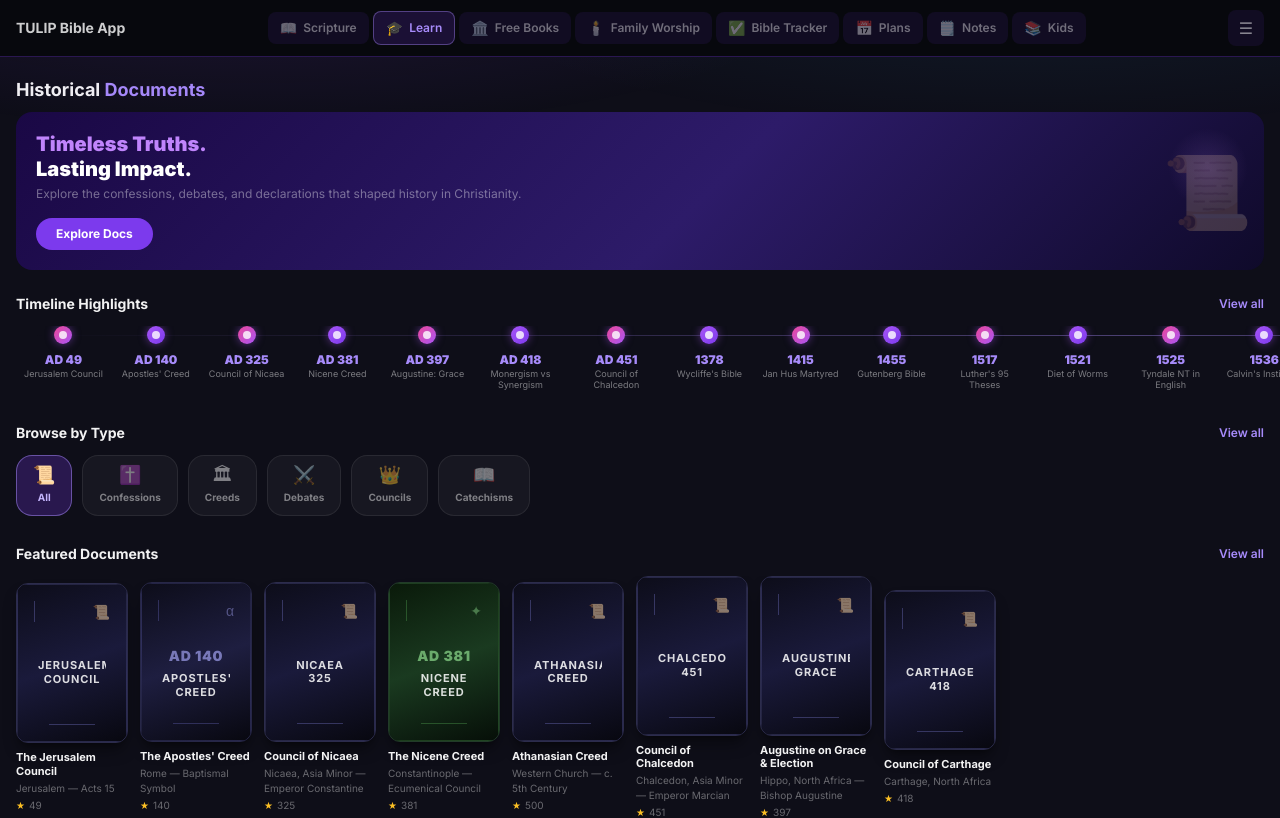
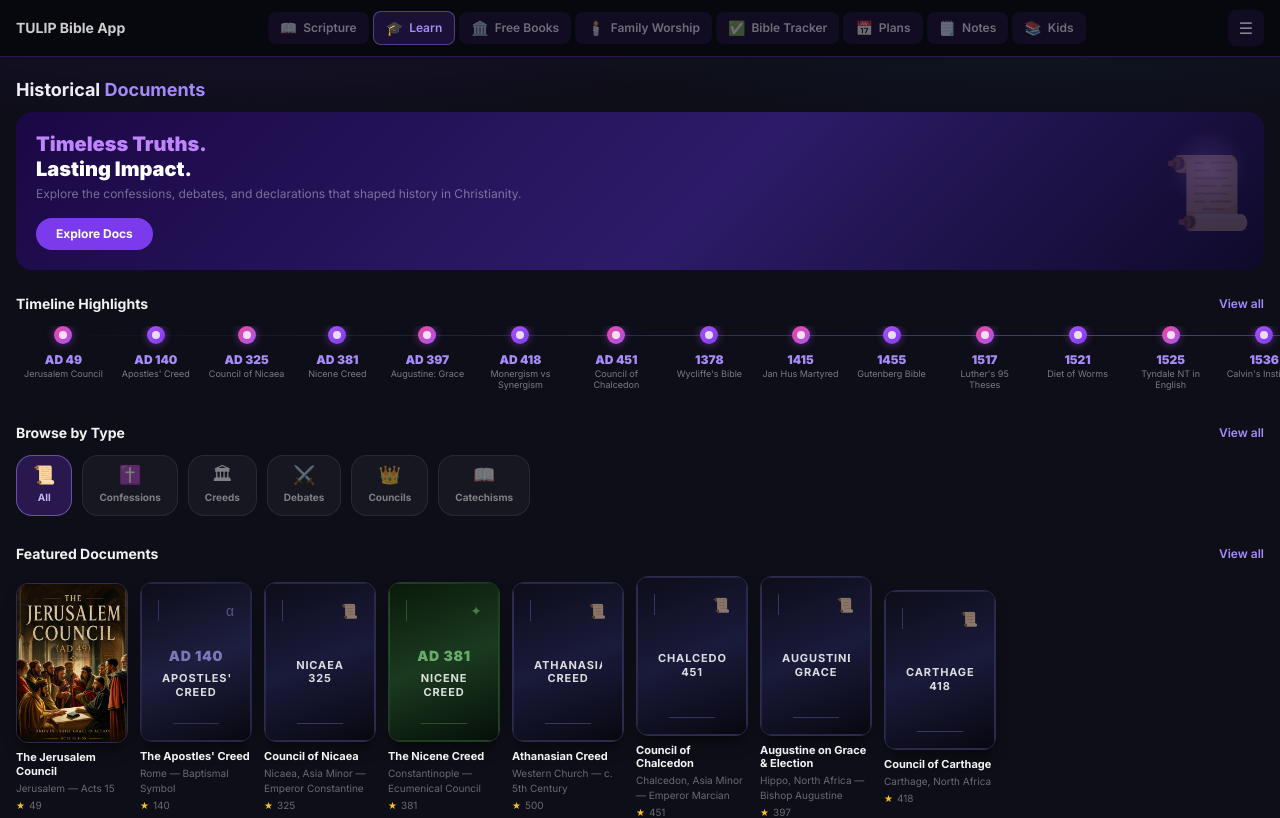
Before and after one commit to josuezuniga93-creator/BIBLE-APP, a Next.js app in the folder frontend/: page /learn in a window 1280 px wide. Shown: the top 818 px of the page. Built offline with nearby package versions, Linux system fonts and the light colour scheme.

Commit message:
feat: custom photo cover for Jerusalem Council

```diff
--- a/frontend/app/learn/page.tsx
+++ b/frontend/app/learn/page.tsx
@@ -51,10 +51,29 @@ const DOC_COVERS: Record<string, { bg: string; border: string; accent: string; y
 
 const DEFAULT_DOC_COVER = { bg: "linear-gradient(160deg,#0d0d1a,#1a1a3b,#080810)", border: "#7070c0", accent: "#a0a0e0", year: "", ornament: "📜" };
 
+// Custom photo covers — image overrides the gradient entirely
+const DOC_IMAGES: Record<string, string> = {
+  "jerusalem-council": "/covers/jerusalem-council.png",
+};
+
 function DocCover({ doc, size = "full" }: { doc: LearnDocument; size?: "full" | "small" | "featured" }) {
   const style = DOC_COVERS[doc.id] ?? DEFAULT_DOC_COVER;
+  const imageSrc = DOC_IMAGES[doc.id];
   const isSmall = size === "small";
   const isFeatured = size === "featured";
+
+  // If a custom photo exists, render it as a full-bleed cover image
+  if (imageSrc) {
+    return (
+      <div className="w-full h-full" style={{ position: "relative", overflow: "hidden" }}>
+        <img
+          src={imageSrc}
+          alt={doc.title}
+          style={{ width: "100%", height: "100%", objectFit: "cover", display: "block" }}
+        />
+      </div>
+    );
+  }
 
   return (
     <div
```
Also changed, not shown: frontend/public/covers/jerusalem-council.png (added), 1 other file (tests, documents, lock files or other folders).
